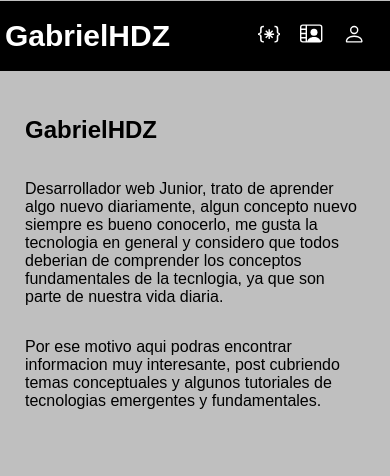
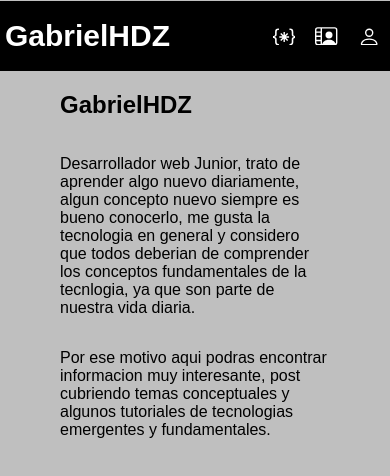
Before and after one commit to GabrielHDZ/portfolio, a plain HTML site: page index.html in a window 390 px wide. Drawn offline with Linux system fonts and the light colour scheme.

Commit message:
aplicando estilos

```diff
--- a/index.html
+++ b/index.html
@@ -14,18 +14,18 @@
         </header>
         <nav>
             <li><a onclick="SecActive(this)" href="#proyectos">
-                <svg xmlns="http://www.w3.org/2000/svg" width="1.4rem" height="1.4rem" fill="white" class="bi bi-braces-asterisk" viewBox="0 0 16 16">
+                <svg xmlns="http://www.w3.org/2000/svg" width="1.4rem" height="1.4rem" fill="white" class="bi bi-braces-asterisk" viewBox="0 -2 16 16">
                     <path fill-rule="evenodd" d="M1.114 8.063V7.9c1.005-.102 1.497-.615 1.497-1.6V4.503c0-1.094.39-1.538 1.354-1.538h.273V2h-.376C2.25 2 1.49 2.759 1.49 4.352v1.524c0 1.094-.376 1.456-1.49 1.456v1.299c1.114 0 1.49.362 1.49 1.456v1.524c0 1.593.759 2.352 2.372 2.352h.376v-.964h-.273c-.964 0-1.354-.444-1.354-1.538V9.663c0-.984-.492-1.497-1.497-1.6ZM14.886 7.9v.164c-1.005.103-1.497.616-1.497 1.6v1.798c0 1.094-.39 1.538-1.354 1.538h-.273v.964h.376c1.613 0 2.372-.759 2.372-2.352v-1.524c0-1.094.376-1.456 1.49-1.456v-1.3c-1.114 0-1.49-.362-1.49-1.456V4.352C14.51 2.759 13.75 2 12.138 2h-.376v.964h.273c.964 0 1.354.444 1.354 1.538V6.3c0 .984.492 1.497 1.497 1.6ZM7.5 11.5V9.207l-1.621 1.621-.707-.707L6.792 8.5H4.5v-1h2.293L5.172 5.879l.707-.707L7.5 6.792V4.5h1v2.293l1.621-1.621.707.707L9.208 7.5H11.5v1H9.207l1.621 1.621-.707.707L8.5 9.208V11.5h-1Z"/>
                   </svg>
                 <span>Proyectos</span></a></li>
             <li><a onclick="SecActive(this)" href="#contacto">
-                <svg xmlns="http://www.w3.org/2000/svg" width="1.4rem" height="1.4rem" fill="white" class="bi bi-person-video2" viewBox="0 0 16 16">
+                <svg xmlns="http://www.w3.org/2000/svg" width="1.4rem" height="1.4rem" fill="white" class="bi bi-person-video2" viewBox="0 -2 16 16">
                     <path d="M10 9.05a2.5 2.5 0 1 0 0-5 2.5 2.5 0 0 0 0 5Z"/>
                     <path d="M2 1a2 2 0 0 0-2 2v9a2 2 0 0 0 2 2h12a2 2 0 0 0 2-2V3a2 2 0 0 0-2-2H2ZM1 3a1 1 0 0 1 1-1h2v2H1V3Zm4 10V2h9a1 1 0 0 1 1 1v9c0 .285-.12.543-.31.725C14.15 11.494 12.822 10 10 10c-3.037 0-4.345 1.73-4.798 3H5Zm-4-2h3v2H2a1 1 0 0 1-1-1v-1Zm3-1H1V8h3v2Zm0-3H1V5h3v2Z"/>
                   </svg>
                 <span>Contacto</span></a></li>
             <li><a onclick="SecActive(this)" href="#yo">
-                <svg xmlns="http://www.w3.org/2000/svg" width="1.4rem" height="1.4rem" fill="white" class="bi bi-person" viewBox="0 0 16 16">
+                <svg xmlns="http://www.w3.org/2000/svg" width="1.4rem" height="1.4rem" fill="white" class="bi bi-person" viewBox="0 -2 16 16">
                     <path d="M8 8a3 3 0 1 0 0-6 3 3 0 0 0 0 6zm2-3a2 2 0 1 1-4 0 2 2 0 0 1 4 0zm4 8c0 1-1 1-1 1H3s-1 0-1-1 1-4 6-4 6 3 6 4zm-1-.004c-.001-.246-.154-.986-.832-1.664C11.516 10.68 10.289 10 8 10c-2.29 0-3.516.68-4.168 1.332-.678.678-.83 1.418-.832 1.664h10z"/>
                   </svg>
                 <span>Sobre mi</span></a></li>
--- a/src/index.js
+++ b/src/index.js
@@ -6,9 +6,7 @@ const SecActive=(rep)=>{
     secciones.forEach(element => {
     element.style.display='none';
     });
-
-    let seccion=rep.hash.slice(1)
-    console.log('click',seccion)
+    let seccion=rep.hash.slice(1);
     document.getElementById(seccion).style.display='block';
 
 }
--- a/src/styles.css
+++ b/src/styles.css
@@ -24,7 +24,6 @@ li{
     text-decoration: none;
 }
 a{
-    border-radius: 5px;
     text-decoration: none;
 }
 header{
@@ -40,21 +39,20 @@ nav{
     display: flex;
     justify-content: flex-end;
     width: 80%;
-    margin: 0 15px 0;
+    height: 100%;
+    align-items: center;
 }
 nav li{
     margin: 0 10px;
-    align-items: stretch;
 }
-
 section{
     margin: 0 20px 0;
+    padding: 0 40px 0;
     display: none;
     color: #000000;
 }
 section#presentacion{
-    border-radius: 20px;
-    padding: 5px;
+    margin: 40px 40px 0;
 }
 section#presentacion > div#tarjeta_pre{
     display: flex;
@@ -77,4 +75,15 @@ section#proyectos>h1{
     nav span{
         display: none;
     }
+    section#presentacion{
+        margin: 0px 20px 0;
+    }
+    section#proyectos{
+        margin: 10px;
+        padding: 0;
+    }
+    section#proyectos > article{
+        margin: 10px;
+        padding: 15px;
+    }
 }
```
